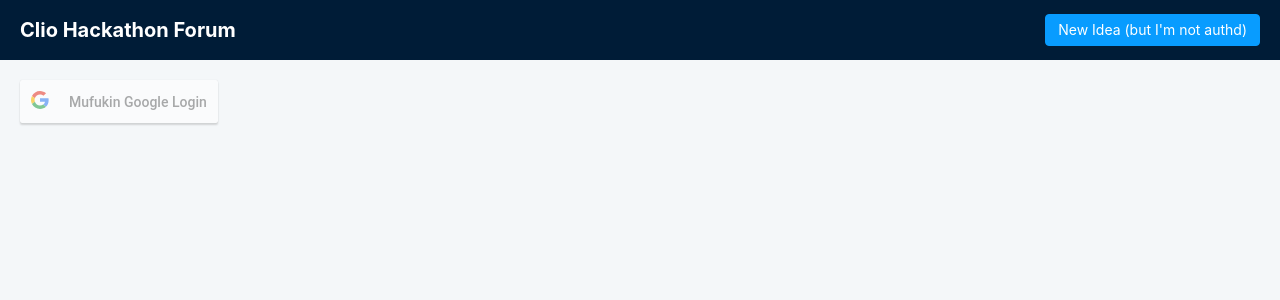
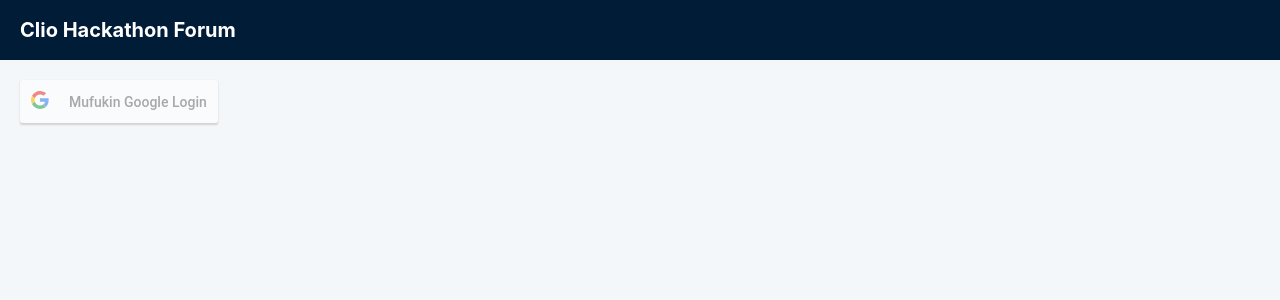
Before and after one commit to cshape/hackathon-voting, a React (Create React App) app: page / in a window 1280 px wide. Shown: the top 300 px of the page. Built offline with nearby package versions, Linux system fonts and the light colour scheme; no server answers.

Commit message:
fuckin shit up

```diff
--- a/src/App.js
+++ b/src/App.js
@@ -21,7 +21,6 @@ class App extends Component {
     super()
       this.state = {
         route: 'signin',
-        user: {},
         isAuthenticated: false,
         user: null,
         token: ''
@@ -33,19 +32,11 @@ class App extends Component {
     this.onTextboxChangeSignUpPassword = this.onTextboxChangeSignUpPassword.bind(this);
     this.onSignUp = this.onSignUp.bind(this);
     this.onSignIn = this.onSignIn.bind(this);
-    this.requireAuth = this.requireAuth.bind(this);
   }
 
   logout = () => {
     this.setState({isAuthenticated: false, token: '', user: null});
   };
-
-  requireAuth = (nextState, replace) => {
-    if (!this.state.isAuthenticated == true()) {
-        replace({ pathname: '/' });
-        console.log("you can't enter, bitch")
-    }
-};
 
 googleResponse = (response) => {
         const options = {
@@ -61,10 +52,12 @@ googleResponse = (response) => {
         };
         fetch('http://localhost:3001/api/google', options).then(r => {
             const token = r.headers.get('x-auth-token');
+            console.log(token);
             r.json().then(user => {
                 console.log("user email:", user.email);
                 if (token) {
-                    this.setState({isAuthenticated: true, user, token})
+                    this.setState({isAuthenticated: true, user, token});
+                    console.log(this.state);
                     console.log(user);
                 }
             });
@@ -203,7 +196,7 @@ onSignIn() {
                 (this.state.isAuthenticated == true)
                   ? <div><div><Link to="/ideasForm" className="button">New Idea as: {this.state.user.fullName}</Link></div>
                     <div onClick={this.logout} className="button">Log out</div></div>
-                  : <div><Link to="/ideasForm" className="button">New Idea (but I'm not authd)</Link></div>
+                  : <div></div>
               }
 
             </div>
```
